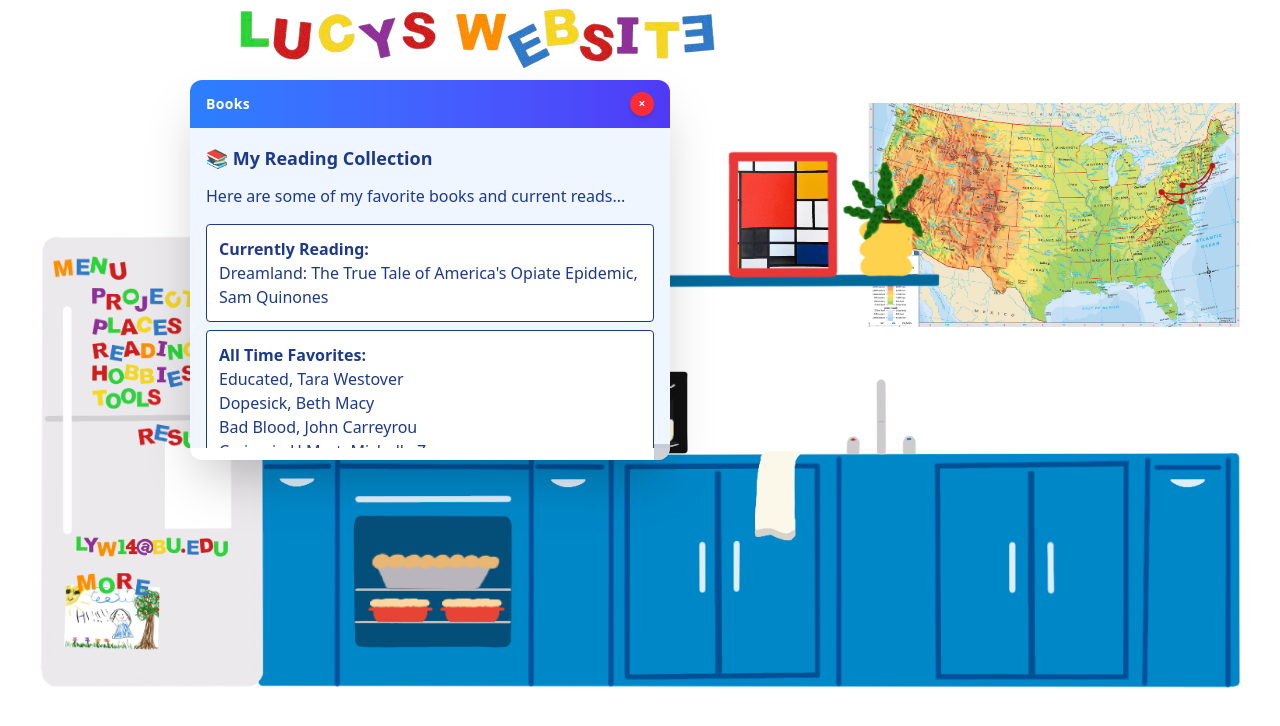
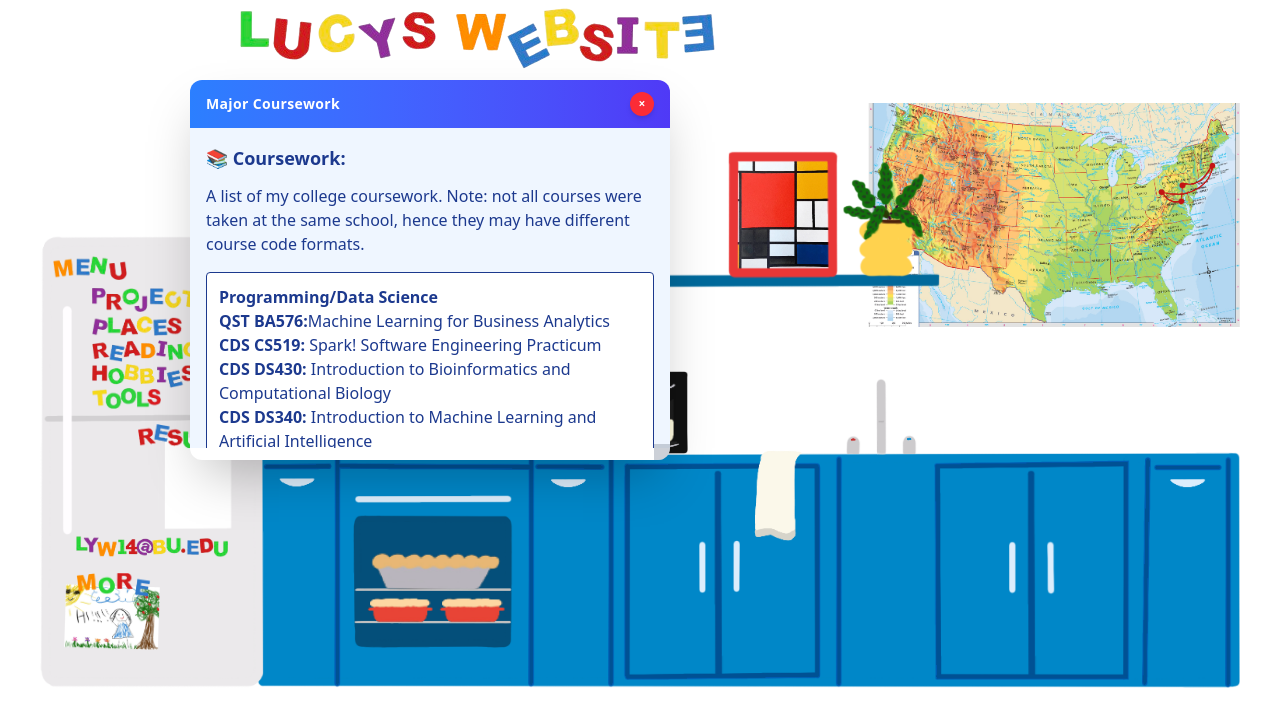
Before and after one commit to LYW14/LucysPortfolio_2025, a React (Vite) app: page / in a window 1280 px wide. Both pictures are taken after a click on the picture 292 px from the left and 416 px from the top of the page. Shown: the top 726 px of the page. Built offline with nearby package versions, Linux system fonts and the light colour scheme.

Commit message:
changed readings/books to coursework.

```diff
--- a/src/components/menuHandlers.tsx
+++ b/src/components/menuHandlers.tsx
@@ -71,22 +71,39 @@ interface MenuHandlersProps {
     const handleReadingMenu = () => {
       handleOpenWindow(
         "books-" + Date.now(),
-        "Books",
+        "Major Coursework",
         <div>
-          <h3 className="text-lg font-bold mb-3">📚 My Reading Collection</h3>
-          <p>Here are some of my favorite books and current reads...</p>
+          <h3 className="text-lg font-bold mb-3">📚 Coursework: </h3>
+          <p>A list of my college coursework. Note: not all courses were taken at the same school, hence they may have different course code formats.</p>
           <div className="mt-4 space-y-2">
             <div className="p-3 bg-white rounded border">
-              <strong>Currently Reading:</strong><br/>
-              Dreamland: The True Tale of America's Opiate Epidemic, Sam Quinones
+              <strong>Programming/Data Science</strong><br/>
+                <strong>QST BA576:</strong>
+                Machine Learning for Business Analytics <br/>
+                <strong>CDS CS519:</strong> Spark! Software Engineering Practicum <br/>
+                <strong>CDS DS430:</strong> Introduction to Bioinformatics and Computational Biology<br/>
+                <strong>CDS DS340:</strong> Introduction to Machine Learning and Artificial Intelligence<br/>
+                <strong>CDS DS497:</strong> Data Science of the Mind<br/>
+                <strong>CDS DS320:</strong> Algorithms for Data Science<br/>
+                <strong>CDS DS310:</strong> Data Mechanics <br/>
+                <strong>SCI CS0445:</strong> Data Structures and Algorithms I<br/>
+                <strong>SCI CMPINF401:</strong> Intermediate Programming<br/>
             </div>
             <div className="p-3 bg-white rounded border">
-              <strong>All Time Favorites:</strong><br/>
-              Educated, Tara Westover<br/>
-              Dopesick, Beth Macy<br/>
-              Bad Blood, John Carreyrou<br/>
-              Crying in H Mart, Michelle Zauner<br/>
-              I Am The Messenger, Markus Zusak
+              <strong>Math/Statistics: </strong><br/>
+                <strong>MATH0230:</strong> Analytic Geometry and Calculus II <br/>
+                <strong>DS122:</strong> Foundations of Data Science III <br/>
+                <strong>MA213:</strong> Basic Statistics and Probability <br/>
+            </div>
+            <div className="p-3 bg-white rounded border">
+              <strong>Public Health: </strong><br/>
+                <strong>SPH PH510:</strong> Essentials of Public Health <br/>
+                <strong>SAR HS325:</strong> Introduction to Global Health
+            </div>
+            <div className="p-3 bg-white rounded border">
+              <strong>Math Education: </strong><br/>
+                <strong>WED ME501:</strong> Methods for Tutoring Math Students <br/>
+                <strong>WED ME500:</strong> Introduction to Mathematics Education <br/>
             </div>
           </div>
         </div>,
```
